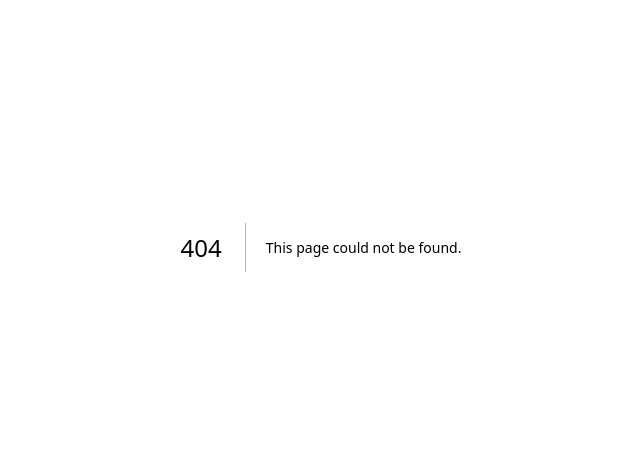
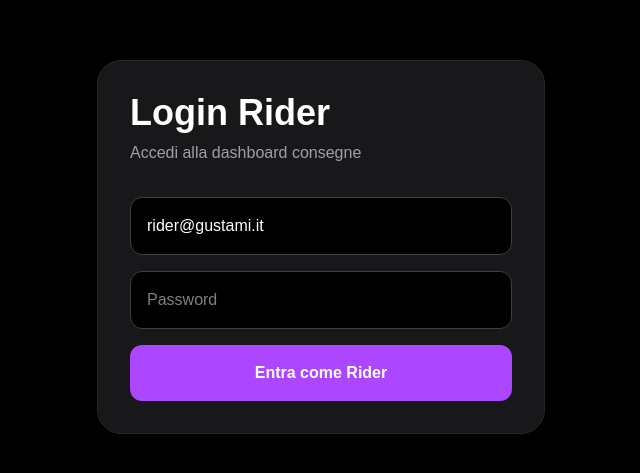
Before and after one commit to davidecuozzo404-ops/gustami-delivery, a Next.js app: page /rider-login in a window 1280 px wide. Before the commit this address had no page. Shown: the part 153-626 px from the top of the page, without its empty margins (319-959 px from the left). Built offline with nearby package versions, Linux system fonts and the light colour scheme; no server answers.

Commit message:
protect rider map

```diff
--- a/app/dashboard/riders/page.tsx
+++ b/app/dashboard/riders/page.tsx
@@ -2,6 +2,8 @@
 
 import { useEffect, useState } from "react";
 import { createClient } from "@supabase/supabase-js";
+import { useRouter } from "next/navigation";
+
 
 const supabase = createClient(
   process.env.NEXT_PUBLIC_SUPABASE_URL!,
@@ -23,6 +25,19 @@ type Order = {
 
 export default function RiderPage() {
   const [orders, setOrders] = useState<Order[]>([]);
+  const router = useRouter();
+
+useEffect(() => {
+  checkRider();
+}, []);
+
+async function checkRider() {
+  const { data } = await supabase.auth.getUser();
+
+  if (!data.user) {
+    router.push("/rider-login");
+  }
+}
 
   useEffect(() => {
     loadOrders();
@@ -77,12 +92,23 @@ export default function RiderPage() {
 
     loadOrders();
   }
+  async function logoutRider() {
+    await supabase.auth.signOut();
+    router.push("/rider-login");
+  }
 
   return (
     <main className="min-h-screen bg-black text-white p-10">
       <h1 className="text-6xl font-bold mb-2">
         Dashboard Rider
       </h1>
+
+      <button
+  onClick={logoutRider}
+  className="mb-8 bg-red-500 hover:bg-red-600 px-4 py-2 rounded-xl font-bold"
+>
+  Logout Rider
+</button>
 
       <p className="text-zinc-400 mb-10">
         Gestione consegne Gustami Delivery
--- a/app/map/page.tsx
+++ b/app/map/page.tsx
@@ -1,8 +1,15 @@
 "use client";
 
 import { useEffect, useState } from "react";
+import { createClient } from "@supabase/supabase-js";
+import { useRouter } from "next/navigation";
 import dynamic from "next/dynamic";
 import "leaflet/dist/leaflet.css";
+
+const supabase = createClient(
+  process.env.NEXT_PUBLIC_SUPABASE_URL!,
+  process.env.NEXT_PUBLIC_SUPABASE_ANON_KEY!
+);
 
 const Map = dynamic(
   () => import("react-leaflet").then((mod) => mod.MapContainer),
@@ -20,19 +27,54 @@ const Marker = dynamic(
 ) as any;
 
 export default function MapPage() {
+  const router = useRouter();
+
   const [position, setPosition] = useState<[number, number]>([
     45.4642,
     9.19,
   ]);
 
   useEffect(() => {
-    navigator.geolocation.getCurrentPosition((pos) => {
-      setPosition([pos.coords.latitude, pos.coords.longitude]);
-    });
-  }, []);
+    async function checkRiderAndTrack() {
+      const { data } = await supabase.auth.getUser();
+
+      if (!data.user) {
+        router.push("/rider-login");
+        return;
+      }
+
+      navigator.geolocation.watchPosition(
+        async (pos) => {
+          const lat = pos.coords.latitude;
+          const lng = pos.coords.longitude;
+
+          setPosition([lat, lng]);
+
+          await supabase.from("driver_locations").insert({
+            driver_id: 1,
+            lat,
+            lng,
+          });
+        },
+        (err) => {
+          console.error(err);
+        },
+        {
+          enableHighAccuracy: true,
+        }
+      );
+    }
+
+    checkRiderAndTrack();
+  }, [router]);
 
   return (
     <main className="min-h-screen bg-black text-white">
+      <div className="absolute z-[1000] top-6 left-6 bg-black/80 text-white p-4 rounded-2xl">
+        <h1 className="text-2xl font-bold">Mappa Rider</h1>
+        <p className="text-zinc-400">Posizione condivisa live</p>
+      </div>
+
       <Map
         center={position}
         zoom={15}
--- /dev/null
+++ b/app/rider-login/page.tsx
@@ -0,0 +1,68 @@
+"use client";
+
+import { useState } from "react";
+import { createClient } from "@supabase/supabase-js";
+
+const supabase = createClient(
+  process.env.NEXT_PUBLIC_SUPABASE_URL!,
+  process.env.NEXT_PUBLIC_SUPABASE_ANON_KEY!
+);
+
+export default function RiderLoginPage() {
+  const [email, setEmail] = useState("rider@gustami.it");
+  const [password, setPassword] = useState("");
+
+  async function loginRider() {
+    const { error } = await supabase.auth.signInWithPassword({
+      email,
+      password,
+    });
+
+    if (error) {
+      alert("Login rider non riuscito");
+      console.error(error);
+      return;
+    }
+
+    window.location.href = "/dashboard/riders";
+  }
+
+  return (
+    <main className="min-h-screen bg-black text-white flex items-center justify-center p-6">
+      <div className="bg-zinc-900 p-8 rounded-3xl w-full max-w-md border border-zinc-800">
+        <h1 className="text-4xl font-bold mb-2">
+          Login Rider
+        </h1>
+
+        <p className="text-zinc-400 mb-8">
+          Accedi alla dashboard consegne
+        </p>
+
+        <div className="space-y-4">
+          <input
+            type="email"
+            placeholder="Email rider"
+            className="w-full p-4 rounded-xl bg-black border border-zinc-700 text-white"
+            value={email}
+            onChange={(e) => setEmail(e.target.value)}
+          />
+
+          <input
+            type="password"
+            placeholder="Password"
+            className="w-full p-4 rounded-xl bg-black border border-zinc-700 text-white"
+            value={password}
+            onChange={(e) => setPassword(e.target.value)}
+          />
+
+          <button
+            onClick={loginRider}
+            className="w-full bg-purple-500 hover:bg-purple-600 py-4 rounded-xl font-bold"
+          >
+            Entra come Rider
+          </button>
+        </div>
+      </div>
+    </main>
+  );
+}
```
